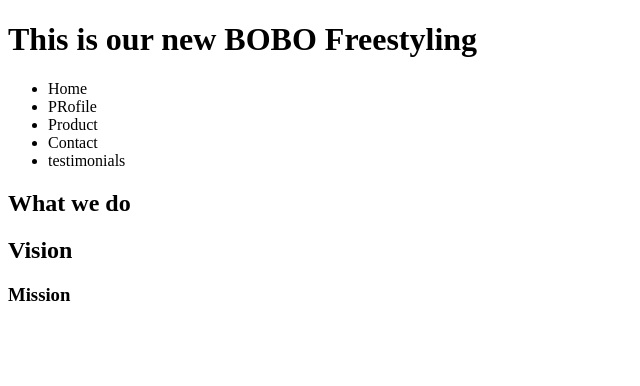
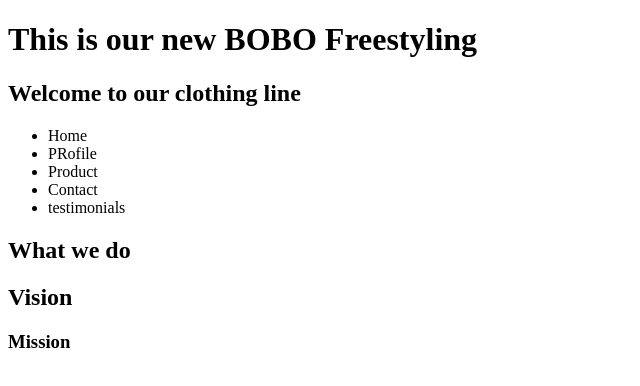
Before and after one commit to joe-baba/homepage, a plain HTML site: page index.html in a window 1280 px wide. Shown: the whole page, without its empty margins (0-640 px from the left). Drawn offline with Linux system fonts and the light colour scheme.

Commit message:
Update h2

```diff
--- a/index.html
+++ b/index.html
@@ -6,7 +6,8 @@
   <title>Free Stylying</title>
 </head>
 <body>
-  <header><h1>This is our new BOBO Freestyling</h1></header>
+  <header><h1>This is our new BOBO Freestyling</h1>
+  <h2>Welcome to our clothing line</h2></header>
   <div>
     <aside>
       <ul>
```
